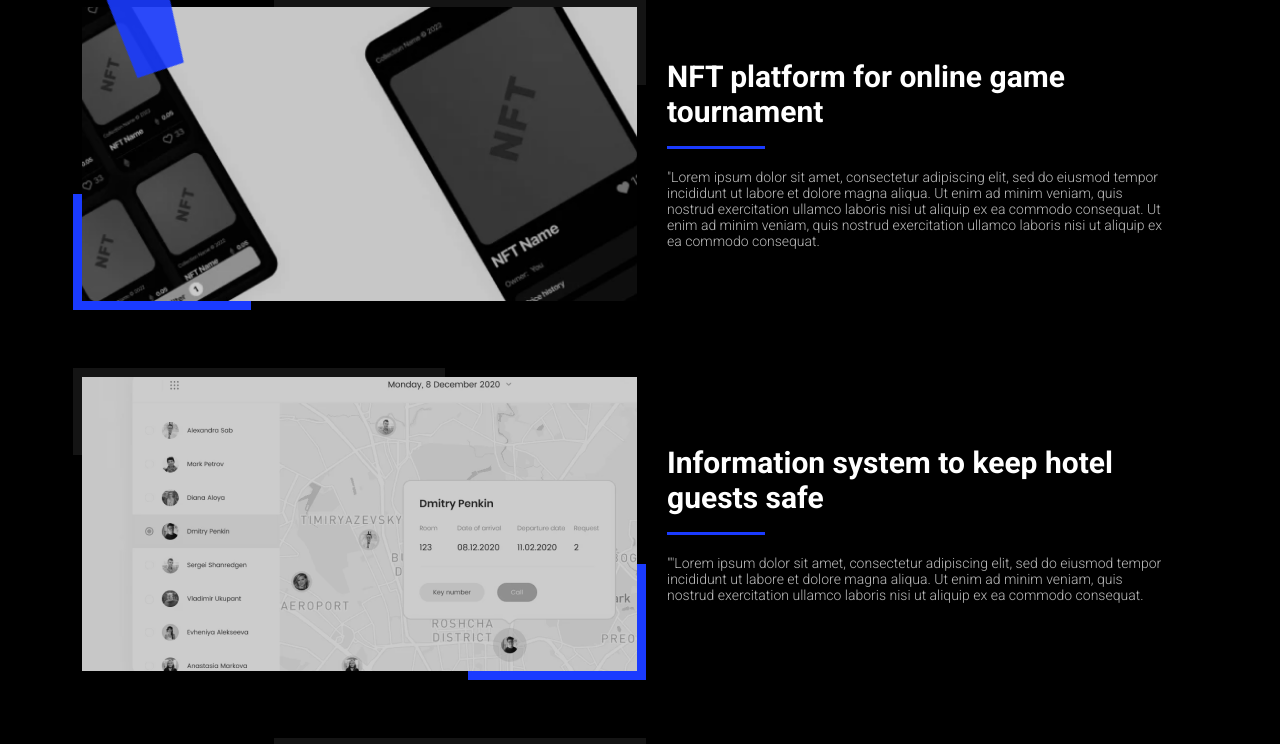
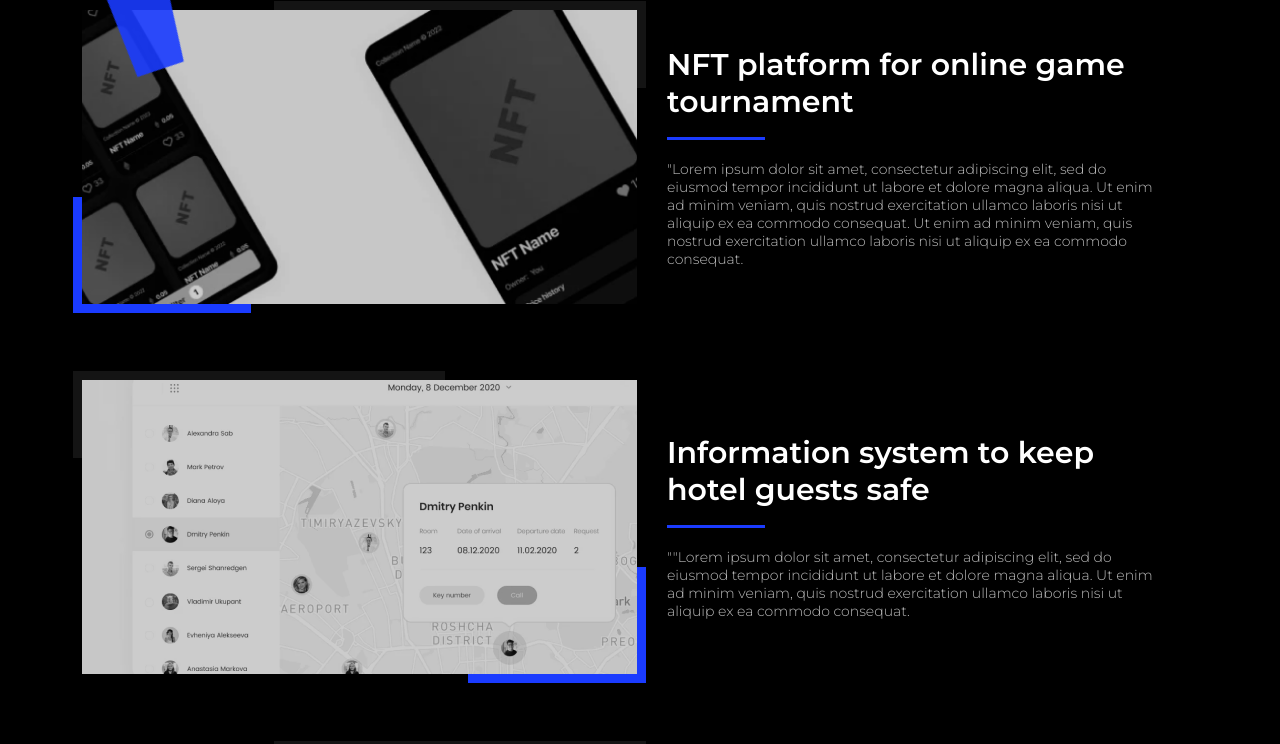
Before and after one commit to elidamaruqyan/gSolution, a plain HTML site: page app/index.html in a window 1280 px wide. Shown: the part 804-1548 px from the top of the page. Drawn offline with nearby package versions, Linux system fonts and the light colour scheme.

Commit message:
chnged montserrat font

```diff
--- a/app/css/base/general.css
+++ b/app/css/base/general.css
@@ -50,7 +50,7 @@
 
     /*--type-large-responsive: 1.875rem; !* 35px *!*/
 
-    --font-webly-sleek:  'Roboto', sans-serif;
+    --font-webly-sleek:  'Montserrat', sans-serif;
     --font-helvetica: "Helvetica";
 
     --type-light: 300;
@@ -67,7 +67,7 @@
     margin: 0;
     padding: 0;
     box-sizing: border-box;
-    font-family: 'Roboto', sans-serif;
+    font-family: 'Montserrat', sans-serif;
 }
 
 
--- a/app/index.html
+++ b/app/index.html
@@ -30,11 +30,12 @@
     <!--Owl Carousel Style Links -->
     <link rel="stylesheet" href="./libs/owlCarousel/owl.carousel.min.css" type="text/css" media="screen"/>
 
-    <!--Robot Font-->
+    <!--Montserrat Font-->
     <link rel="preconnect" href="https://fonts.googleapis.com">
     <link rel="preconnect" href="https://fonts.gstatic.com" crossorigin>
-    <link href="https://fonts.googleapis.com/css2?family=Roboto:ital,wght@0,100;0,300;0,400;0,500;0,700;0,900;1,100;1,300;1,400;1,500;1,700;1,900&display=swap"
+    <link href="https://fonts.googleapis.com/css2?family=Montserrat:ital,wght@0,100;0,200;0,300;0,400;0,500;0,600;0,700;0,800;0,900;1,100;1,200;1,300;1,400;1,500;1,600;1,700;1,800;1,900&display=swap"
           rel="stylesheet">
+
     <!--Style Links -->
     <link rel="stylesheet" href="./css/reset.css" type="text/css" media="screen"/>
     <link rel="stylesheet" href="./css/normalize.css" type="text/css" media="screen"/>
```
Also changed, not shown: app/blockchainDevelopment.html (+2 -2 lines), app/blog.html (+2 -2 lines), app/businessProcess.html (+2 -2 lines), app/contact.html (+2 -2 lines), app/mobile-development.html (+2 -2 lines), app/single-blog.html (+2 -2 lines), app/single-portfolio.html (+2 -2 lines), app/web-development.html (+2 -2 lines).
